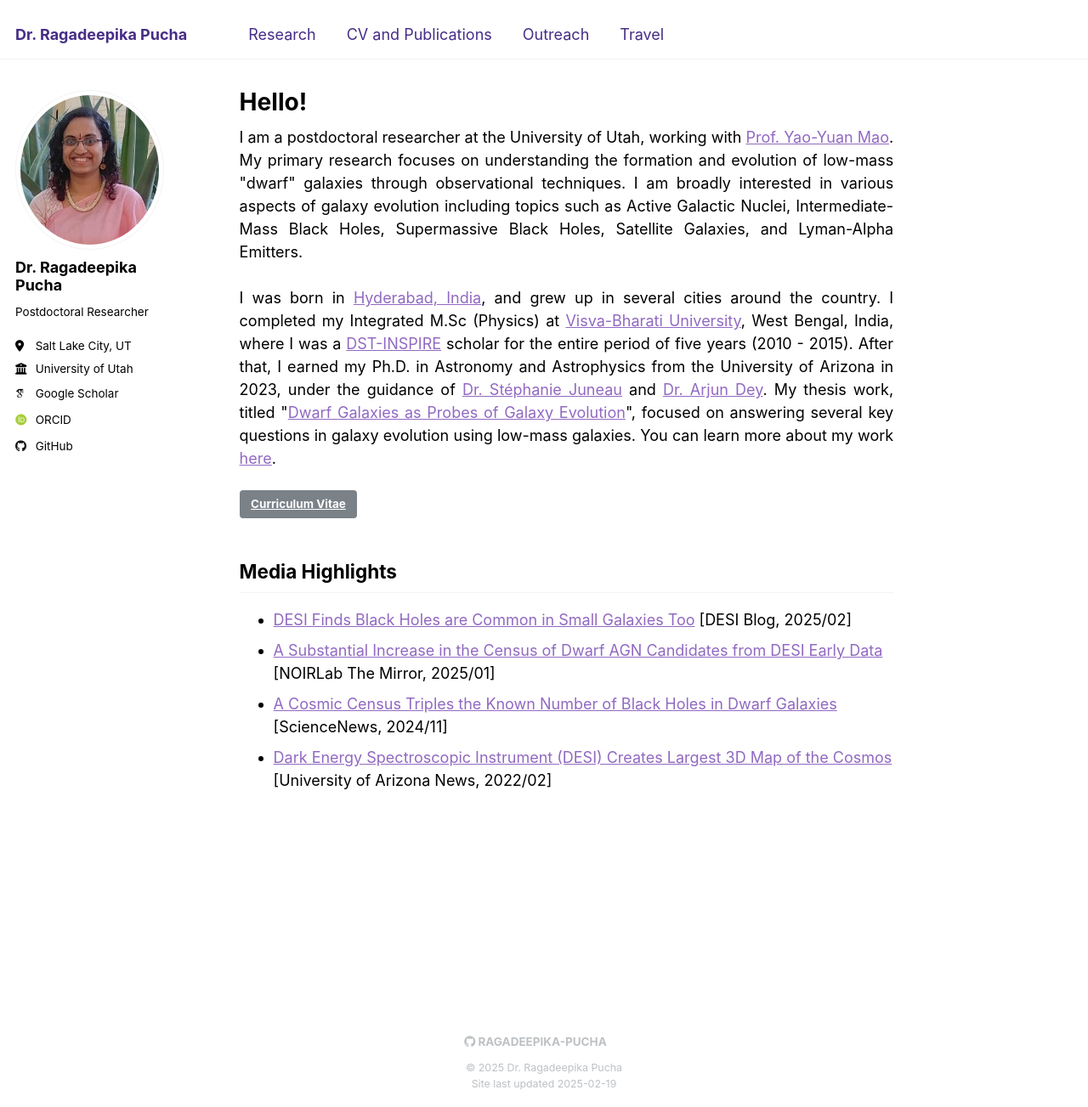
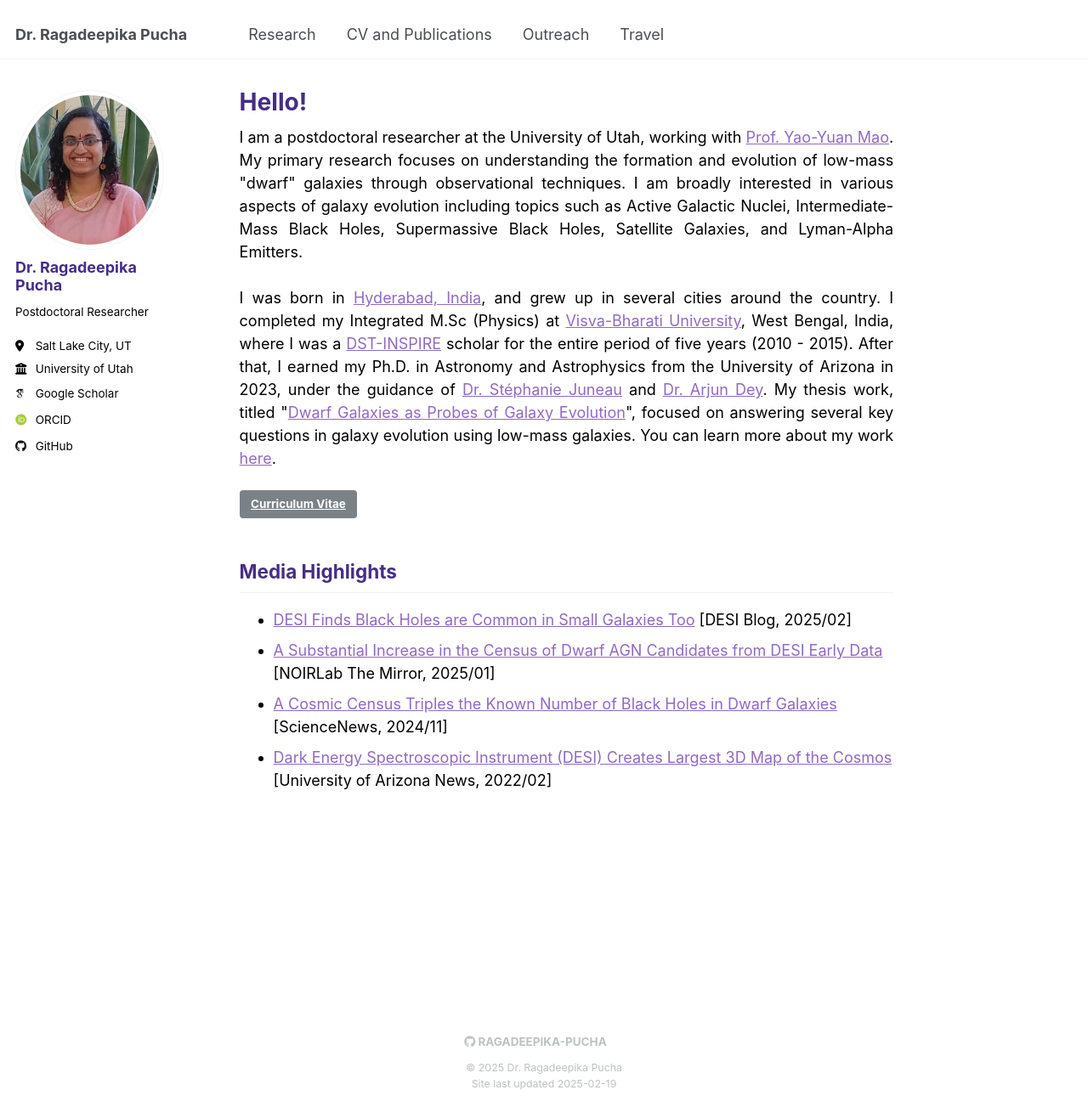
Before and after one commit to Ragadeepika-Pucha/Ragadeepika-Pucha.github.io, a Jekyll site: the page built from _pages/about.md, in a window 1280 px wide and 1303 px high. Shown: the whole window at 85% size. Built offline with Jekyll 4.4.1, drawn with Linux system fonts in a browser that asks for light colours; some web fonts are replaced.

Commit message:
test heading color

```diff
--- a/_sass/layout/_base.scss
+++ b/_sass/layout/_base.scss
@@ -29,6 +29,7 @@ h1, h2, h3, h4, h5, h6 {
   line-height: 1.2;
   font-family: $header-font-family;
   font-weight: bold;
+  color: var(--global-heading-color);
 }
 
 h1 {
--- a/_sass/theme/_default.scss
+++ b/_sass/theme/_default.scss
@@ -38,10 +38,11 @@ $sidebar-screen-min-width   : 1024px;
     --global-code-background-color      : #fafafa;
     --global-code-text-color            : #{$black};
     --global-fig-caption-color          : mix(#fff,  #{$dark-gray}, 25%);
+    --global-heading-color              : #{$purple};
     --global-link-color                 : #{$light-purple};
     --global-link-color-hover           : mix(#000, #2f7f93, 25%);
     --global-link-color-visited         : mix(#fff, #2f7f93, 25%);
-    --global-masthead-link-color        : #{$purple};
+    --global-masthead-link-color        : #{$dark-gray};
     --global-masthead-link-color-hover  : mix(#000, #{$gray}, 25%);
     --global-text-color                 : #{$black};
     --global-text-color-light           : #{$light-gray};
```
